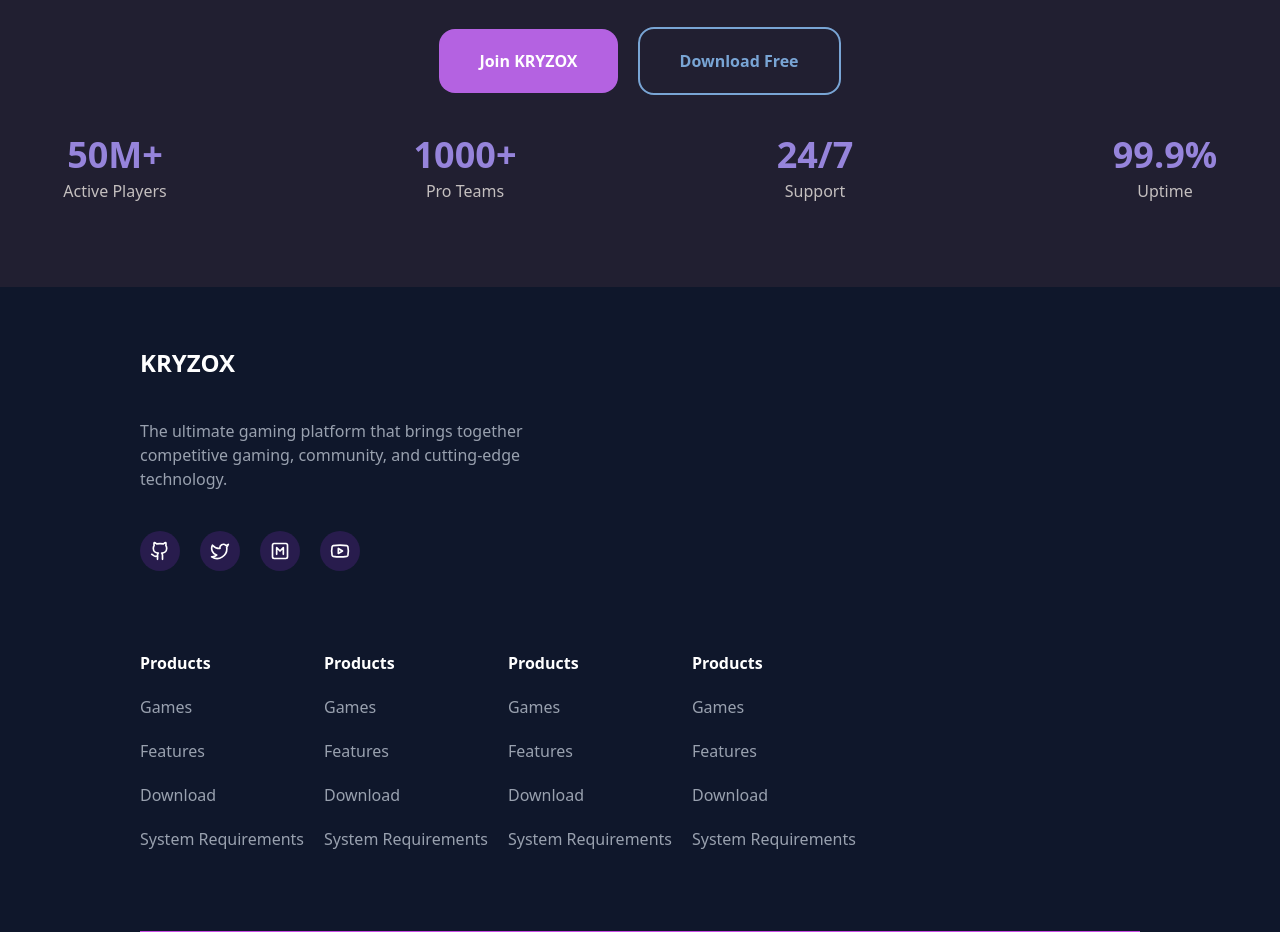
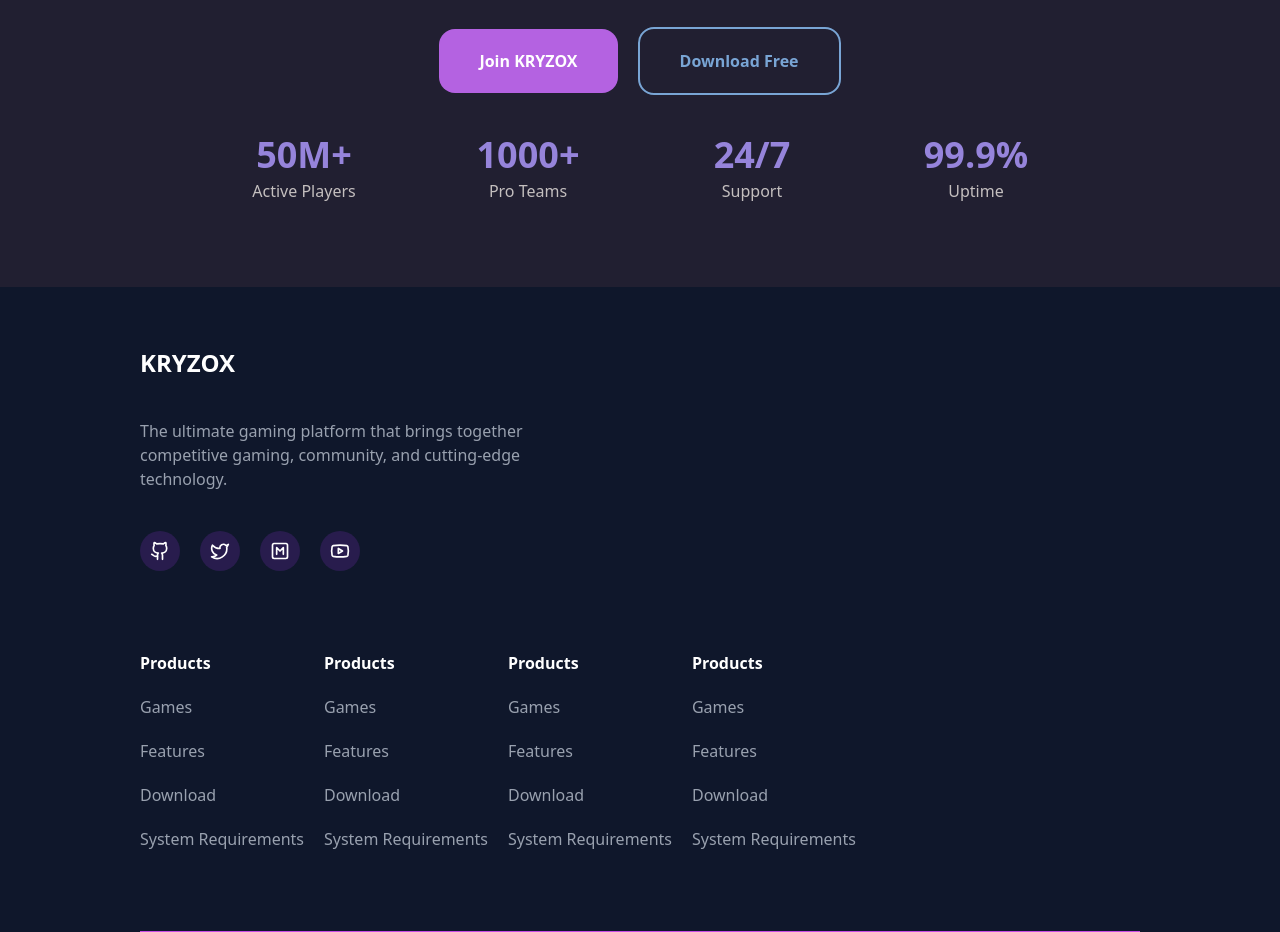
Before and after one commit to aadityasigdel/Kryzox, a React (Vite) app: page / in a window 1280 px wide. Shown: the part 2760-3692 px from the top of the page. Built offline with nearby package versions, Linux system fonts and the light colour scheme.

Commit message:
responsive for third section

```diff
--- a/src/components/Features/Feature3.jsx
+++ b/src/components/Features/Feature3.jsx
@@ -18,7 +18,7 @@ const Feature3 = () => {
         <Button2>Download Free</Button2>
       </section>
       {/* detail section */}
-      <section className="  grid grid-cols-2 text-[#c4bfbf] mt-10 leading-8 md:gap-30 md:grid-cols-4 gap-y-5">
+      <section className=" max-w-4xl mx-auto grid grid-cols-2 text-[#c4bfbf] mt-10 leading-8 md:grid-cols-4 gap-y-5 text-center">
         <div className="">
           <p className=" text-[#9684DB] font-bold tex-2xl md:text-4xl ">50M+</p>
           <p>Active Players</p>
```
